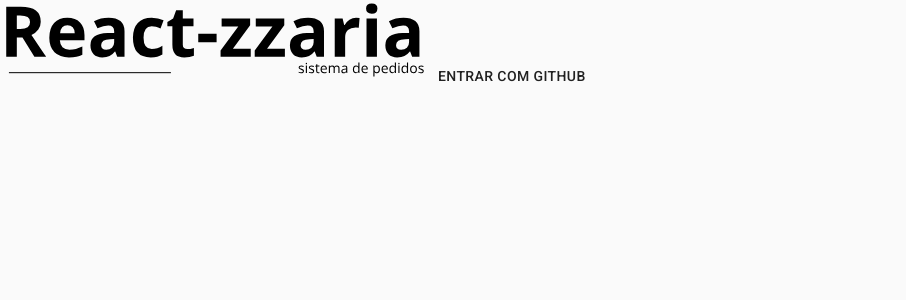
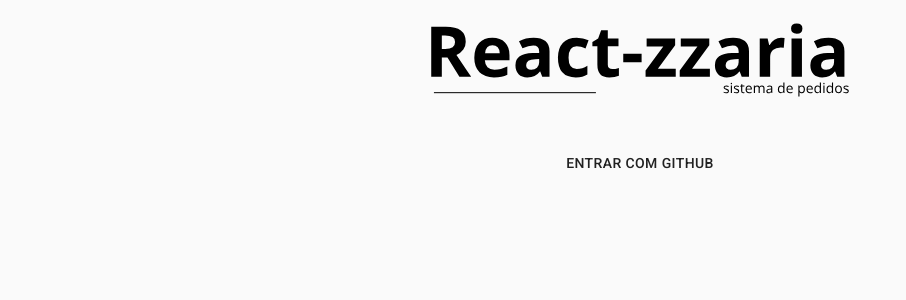
Before and after one commit to leandroprog/projeto-pizzaria-pedidos-reactjs, a React (Create React App) app: page /login in a window 1280 px wide. Shown: the top 300 px of the page, without its empty margins (0-906 px from the left). Built offline with nearby package versions, Linux system fonts and the light colour scheme.

Commit message:
Criando estilo para a tela de login

```diff
--- a/src/pages/login/index.js
+++ b/src/pages/login/index.js
@@ -1,13 +1,21 @@
 import React from 'react'
-import { Button } from '@material-ui/core'
+import { Button, Grid } from '@material-ui/core'
+
+import { Container } from './styles'
 
 import { ReactComponent as Logo } from 'assets/logo-react-zzaria.svg'
 
 const Login = () => (
-  <>
-    <Logo />
-    <Button>Entrar com GitHub</Button>
-  </>
+  <Container>
+    <Grid container direction='column' alignItems='center' spacing={5}>
+      <Grid item>
+        <Logo />
+      </Grid>
+      <Grid item>
+        <Button>Entrar com GitHub</Button>
+      </Grid>
+    </Grid>
+  </Container>
 )
 
 export default Login
--- /dev/null
+++ b/src/pages/login/styles.js
@@ -0,0 +1,5 @@
+import styled from 'styled-components'
+
+export const Container = styled.div`
+  padding: 20px;
+`
```
